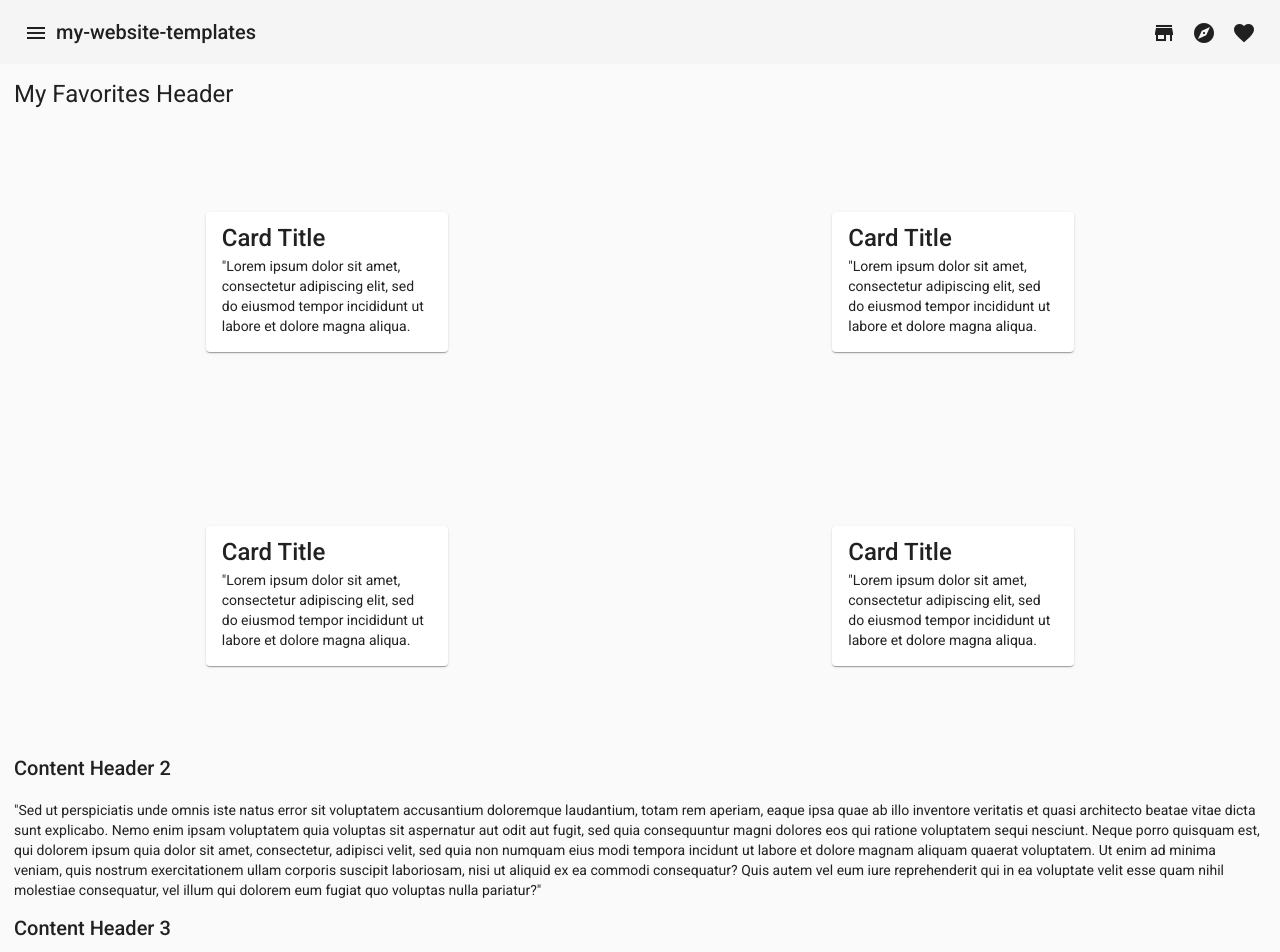
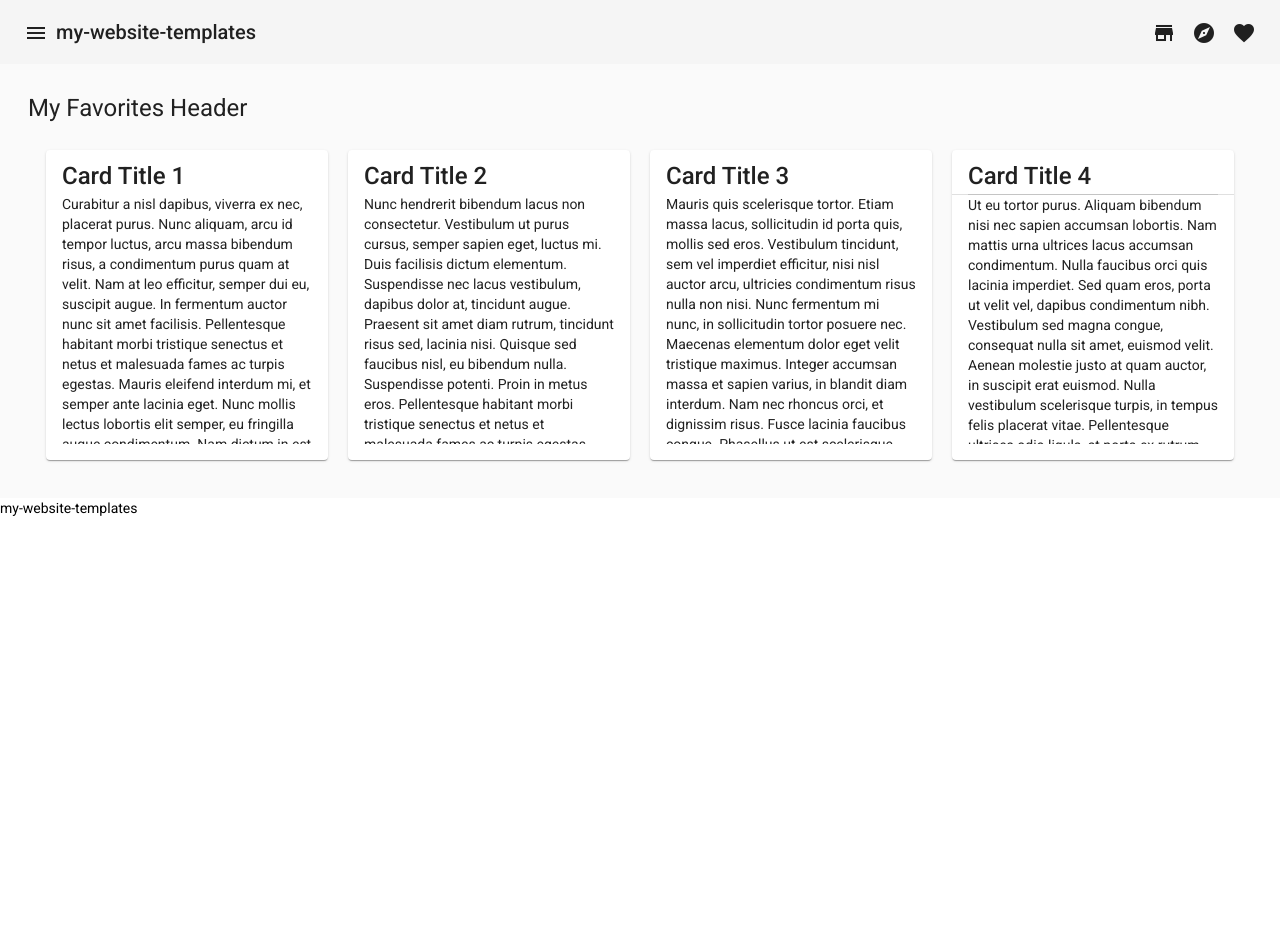
Before and after one commit to heinzja/my-website-templates, an Angular app: page /content3 in a window 1280 px wide. Shown: the top 952 px of the page. After the commit the page ends 800 px from the top, so only its background shows below. Built offline with nearby package versions, Linux system fonts and the light colour scheme.

Commit message:
-- content 3 changes

```diff
--- a/src/app/content3/content3.component.html
+++ b/src/app/content3/content3.component.html
@@ -4,60 +4,70 @@
     </header>
 
     <main>
-        <mat-grid-list cols="2" rowHeight="2:1">
-            <mat-grid-tile>
         <mat-card>
-                    <mat-card-title>Card Title</mat-card-title>
-                    <p>"Lorem ipsum dolor sit amet, consectetur adipiscing elit, sed do eiusmod tempor incididunt ut
-                        labore et
-                        dolore magna aliqua. </p>
+            <mat-card-title>Card Title 1</mat-card-title>
+            <mat-card-content>
+                <p>Curabitur a nisl dapibus, viverra ex nec, placerat purus. Nunc aliquam, arcu id tempor
+                    luctus, arcu massa bibendum risus, a condimentum purus quam at velit. Nam at leo efficitur,
+                    semper dui eu, suscipit augue. In fermentum auctor nunc sit amet facilisis. Pellentesque
+                    habitant morbi tristique senectus et netus et malesuada fames ac turpis egestas. Mauris
+                    eleifend interdum mi, et semper ante lacinia eget. Nunc mollis lectus lobortis elit semper,
+                    eu fringilla augue condimentum. Nam dictum in est eu accumsan. Praesent ac varius lacus,
+                    vestibulum ornare elit. Suspendisse potenti. Vestibulum tincidunt dignissim augue, ut
+                    vehicula nibh ullamcorper eu.</p>
+            </mat-card-content>
         </mat-card>
-            </mat-grid-tile>
-            <mat-grid-tile>
+
         <mat-card>
-                    <mat-card-title>Card Title</mat-card-title>
-                    <p>"Lorem ipsum dolor sit amet, consectetur adipiscing elit, sed do eiusmod tempor incididunt ut
-                        labore et
-                        dolore magna aliqua. </p>
+            <mat-card-title>Card Title 2</mat-card-title>
+            <mat-card-content>
+                <p>Nunc hendrerit bibendum lacus non consectetur. Vestibulum ut purus cursus, semper sapien
+                    eget, luctus mi. Duis facilisis dictum elementum. Suspendisse nec lacus vestibulum, dapibus
+                    dolor
+                    at, tincidunt augue. Praesent sit amet diam rutrum, tincidunt risus sed, lacinia nisi.
+                    Quisque
+                    sed faucibus nisl, eu bibendum nulla. Suspendisse potenti. Proin in metus eros. Pellentesque
+                    habitant morbi tristique senectus et netus et malesuada fames ac turpis egestas. Phasellus
+                    pharetra, massa vitae imperdiet lobortis, enim velit auctor eros, a lobortis massa elit in
+                    nunc. Nam semper tincidunt facilisis. Donec sed libero at ligula venenatis dapibus at ut
+                    elit.
+                    Vestibulum eu quam nisl. Nullam pellentesque nec libero sed rutrum.</p>
+            </mat-card-content>
         </mat-card>
-            </mat-grid-tile>
-            <mat-grid-tile>
+
         <mat-card>
-                    <mat-card-title>Card Title</mat-card-title>
-                    <p>"Lorem ipsum dolor sit amet, consectetur adipiscing elit, sed do eiusmod tempor incididunt ut
-                        labore et
-                        dolore magna aliqua. </p>
+            <mat-card-title>Card Title 3</mat-card-title>
+            <mat-card-content>
+                <p>Mauris quis scelerisque tortor. Etiam massa lacus, sollicitudin id porta quis, mollis sed
+                    eros.
+                    Vestibulum tincidunt, sem vel imperdiet efficitur, nisi nisl auctor arcu, ultricies
+                    condimentum
+                    risus nulla non nisi. Nunc fermentum mi nunc, in sollicitudin tortor posuere nec. Maecenas
+                    elementum dolor eget velit tristique maximus. Integer accumsan massa et sapien varius, in
+                    blandit diam interdum. Nam nec rhoncus orci, et dignissim risus. Fusce lacinia faucibus
+                    congue.
+                    Phasellus ut est scelerisque, pulvinar turpis at, placerat odio. In elit diam, dignissim sit
+                    amet lacinia vehicula, scelerisque sit amet augue.</p>
+            </mat-card-content>
         </mat-card>
-            </mat-grid-tile>
-            <mat-grid-tile>
+
         <mat-card>
-                    <mat-card-title>Card Title</mat-card-title>
-                    <p>"Lorem ipsum dolor sit amet, consectetur adipiscing elit, sed do eiusmod tempor incididunt ut
-                        labore et
-                        dolore magna aliqua. </p>
+            <mat-card-title>Card Title 4</mat-card-title>
+            <mat-divider></mat-divider>
+            <mat-card-content>
+                <mat-divider></mat-divider>
+                <p>Ut eu tortor purus. Aliquam bibendum nisi nec sapien accumsan lobortis. Nam mattis urna
+                    ultrices lacus accumsan condimentum. Nulla faucibus orci quis lacinia imperdiet. Sed quam
+                    eros, porta ut velit vel, dapibus condimentum nibh. Vestibulum sed magna congue, consequat
+                    nulla sit amet, euismod velit. Aenean molestie justo at quam auctor, in suscipit erat
+                    euismod. Nulla vestibulum scelerisque turpis, in tempus felis placerat vitae. Pellentesque
+                    ultrices odio ligula, at porta ex rutrum ut. Donec nunc tellus, laoreet sit amet dui in,
+                    posuere tincidunt mauris. Nulla ac nisl ac lorem dignissim consectetur et non neque. Aenean
+                    eu urna at ipsum scelerisque ornare. Etiam at lacinia leo. Praesent euismod nunc at lorem
+                    aliquam, eu molestie justo pretium. Duis viverra finibus fringilla. Pellentesque at erat
+                    tristique, lacinia velit at, vestibulum lectus.</p>
+            </mat-card-content>
         </mat-card>
-            </mat-grid-tile>
-        </mat-grid-list>
-
-        <h2>Content Header 2</h2>
-        <p>"Sed ut perspiciatis unde omnis iste natus error sit voluptatem accusantium doloremque laudantium, totam rem
-            aperiam, eaque ipsa quae ab illo inventore veritatis et quasi architecto beatae vitae dicta sunt explicabo.
-            Nemo enim ipsam voluptatem quia voluptas sit aspernatur aut odit aut fugit, sed quia consequuntur magni
-            dolores eos qui ratione voluptatem sequi nesciunt. Neque porro quisquam est, qui dolorem ipsum quia dolor
-            sit amet, consectetur, adipisci velit, sed quia non numquam eius modi tempora incidunt ut labore et dolore
-            magnam aliquam quaerat voluptatem. Ut enim ad minima veniam, quis nostrum exercitationem ullam corporis
-            suscipit laboriosam, nisi ut aliquid ex ea commodi consequatur? Quis autem vel eum iure reprehenderit qui in
-            ea voluptate velit esse quam nihil molestiae consequatur, vel illum qui dolorem eum fugiat quo voluptas
-            nulla pariatur?"</p>
-        <h2>Content Header 3</h2>
-        <p>"At vero eos et accusamus et iusto odio dignissimos ducimus qui blanditiis praesentium voluptatum deleniti
-            atque corrupti quos dolores et quas molestias excepturi sint occaecati cupiditate non provident, similique
-            sunt in culpa qui officia deserunt mollitia animi, id est laborum et dolorum fuga. Et harum quidem rerum
-            facilis est et expedita distinctio. Nam libero tempore, cum soluta nobis est eligendi optio cumque nihil
-            impedit quo minus id quod maxime placeat facere possimus, omnis voluptas assumenda est, omnis dolor
-            repellendus. Temporibus autem quibusdam et aut officiis debitis aut rerum necessitatibus saepe eveniet ut et
-            voluptates repudiandae sint et molestiae non recusandae. Itaque earum rerum hic tenetur a sapiente delectus,
-            ut aut reiciendis voluptatibus maiores alias consequatur aut perferendis doloribus asperiores repellat."</p>
     </main>
 
 </div>
--- a/src/app/content3/content3.component.scss
+++ b/src/app/content3/content3.component.scss
@@ -3,9 +3,20 @@
 
 #root {
     margin: global.$global-margin;
+    padding: global.$global-padding;
+}
+main{
+    display: flex;
+    flex-wrap: wrap;
+    justify-content: center
 }
 
 mat-card {
-    max-width: 15em;
-    max-height: 10em;
+    max-width: 250px;
+    margin: 10px
 }
+
+mat-card-content {
+    overflow-y: auto;
+    max-height: 250px;
+}
--- a/src/styles.scss
+++ b/src/styles.scss
@@ -4,3 +4,4 @@ html, body { height: 100%; }
 body { margin: 0; font-family: Roboto, "Helvetica Neue", sans-serif; }
 
 $global-margin: 1em;
+$global-padding: 1em;
```
Also changed, not shown: src/app/material/material.module.ts (+5 -2 lines). Lines whose indentation alone changed are shown as unchanged.
